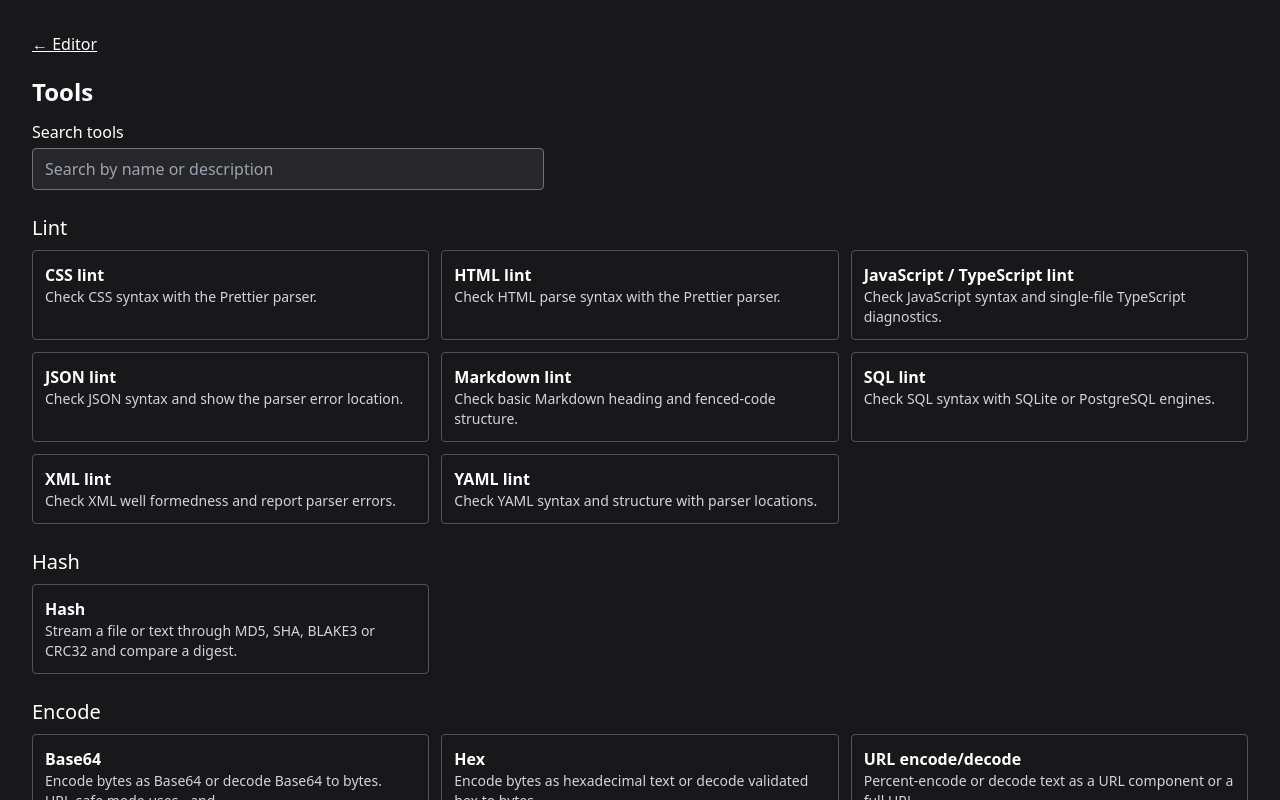
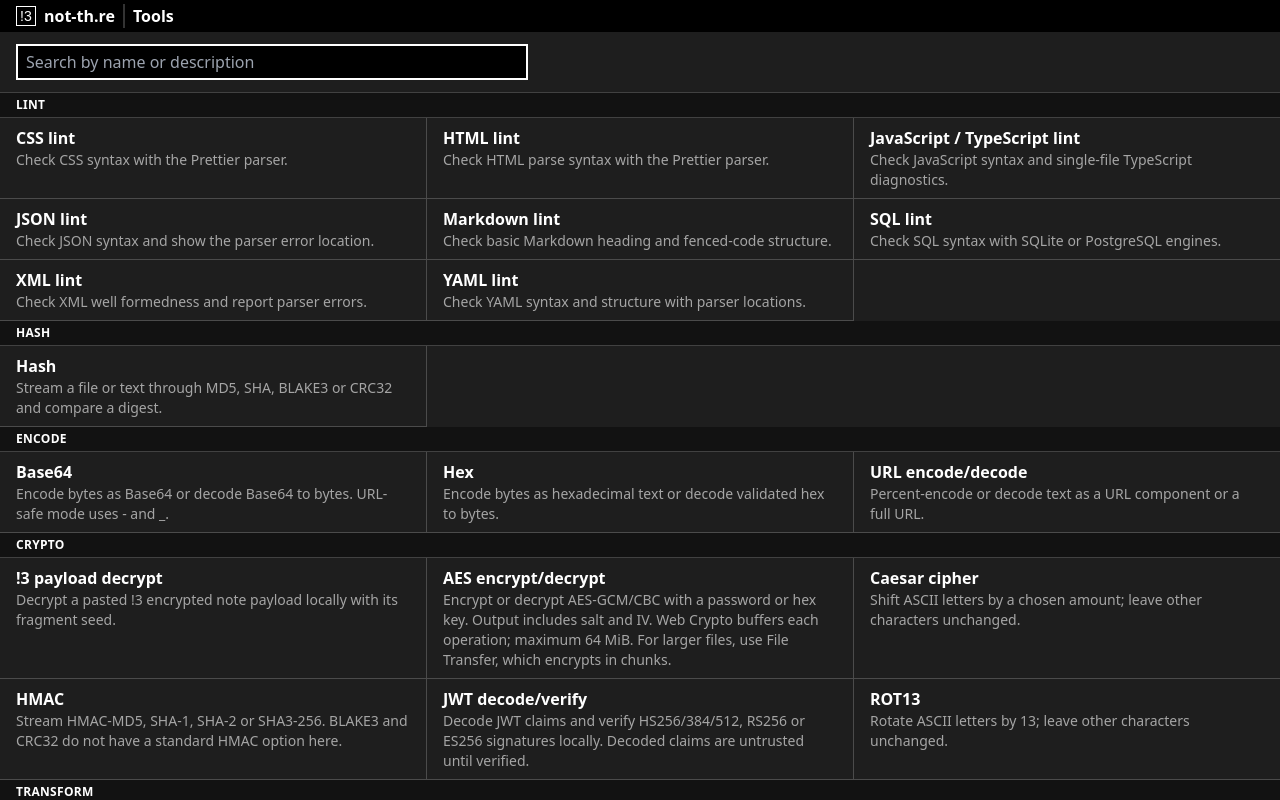
Before and after one commit to not-three/ui, a Nuxt app: page /t in a window 1280 px wide. Shown: the top 800 px of the page. Built offline with nearby package versions, Linux system fonts and the light colour scheme.

Commit message:
style(tools): give the catalogue the app chrome and flat metro tiles

```diff
--- /dev/null
+++ b/components/tools/chrome.vue
@@ -0,0 +1,10 @@
+<template>
+  <header class="w-full flex gap-2 bg-black text-white px-4 py-1 items-center min-w-0">
+    <NuxtLink to="/" class="flex gap-2 items-center flex-shrink-0 hover:underline underline-offset-2 focus:outline-none focus-visible:underline" title="Back to the editor">
+      <img src="/assets/img/icon.svg" class="h-5 w-5 border-white border" alt="!3">
+      <span class="font-bold select-none">not-th.re</span>
+    </NuxtLink>
+    <div class="border-l-2 border-white/20 self-stretch" />
+    <slot />
+  </header>
+</template>
--- a/pages/t/index.vue
+++ b/pages/t/index.vue
@@ -1,29 +1,32 @@
 <template>
-  <main class="min-h-screen bg-zinc-900 text-white p-4 sm:p-8">
-    <nav class="mb-5"><NuxtLink to="/" class="underline">← Editor</NuxtLink></nav>
-    <h1 class="text-2xl font-bold mb-3">Tools</h1>
-    <label for="tool-search" class="block mb-1">Search tools</label>
-    <input id="tool-search" v-model="query" type="search" class="bg-zinc-800 border border-zinc-500 rounded px-3 py-2 w-full max-w-lg" placeholder="Search by name or description">
-    <section v-for="group in groups" :key="group.category" class="mt-6">
-      <h2 class="text-xl capitalize mb-2">{{ group.category }}</h2>
-      <ul class="grid gap-3 sm:grid-cols-2 lg:grid-cols-3">
-        <li v-for="tool in group.tools" :key="tool.id">
-          <NuxtLink :to="`/t/${tool.id}`" class="block h-full border border-zinc-600 hover:border-white rounded p-3">
-            <strong>{{ tool.title }}</strong><p class="text-sm text-zinc-300">{{ tool.description }}</p>
+  <main class="min-h-screen bg-[#1e1e1e] text-white flex flex-col">
+    <tools-chrome><h1 class="font-bold select-none">Tools</h1></tools-chrome>
+    <div class="px-4 py-3">
+      <input ref="search" v-model="query" type="search" aria-label="Search tools" class="w-full max-w-lg bg-black border-2 border-white px-2 py-1 focus:outline-none" placeholder="Search by name or description">
+    </div>
+    <section v-for="(group, index) in groups" :key="group.category" class="overflow-hidden">
+      <h2 class="px-4 py-1 text-xs font-bold uppercase tracking-wide border-b border-white/20 bg-black/40 select-none" :class="{ 'border-t': index === 0 }">{{ group.category }}</h2>
+      <ul class="grid sm:grid-cols-2 lg:grid-cols-3 2xl:grid-cols-4 -mr-px">
+        <li v-for="tool in group.tools" :key="tool.id" class="border-r border-b border-white/20">
+          <NuxtLink :to="`/t/${tool.id}`" class="block h-full px-4 py-2 hover:bg-white/10 focus:outline-none focus-visible:outline focus-visible:outline-1 focus-visible:outline-white focus-visible:-outline-offset-1">
+            <strong>{{ tool.title }}</strong><p class="text-sm text-white/60">{{ tool.description }}</p>
           </NuxtLink>
         </li>
       </ul>
     </section>
-    <p v-if="!groups.length" class="mt-5">No tools found.</p>
+    <p v-if="!groups.length" class="px-4 py-3 text-white/60">No tools found.</p>
   </main>
 </template>
 
 <script setup lang="ts">
-import { computed, ref } from 'vue';
+import { computed, onMounted, ref } from 'vue';
 import { searchTools } from '~/lib/tools/search';
 const query = ref('');
+const search = ref<HTMLInputElement>();
 const groups = computed(() => {
   const filtered = searchTools(query.value);
   return [...new Set(filtered.map(tool => tool.category))].map(category => ({ category, tools: filtered.filter(tool => tool.category === category) }));
 });
+// Phones would pop the on-screen keyboard over the list, so only focus on wider screens.
+onMounted(() => { if (window.matchMedia('(min-width: 640px)').matches) search.value?.focus(); });
 </script>
```
Also changed, not shown: 1 other file (tests, documents, lock files or other folders).
